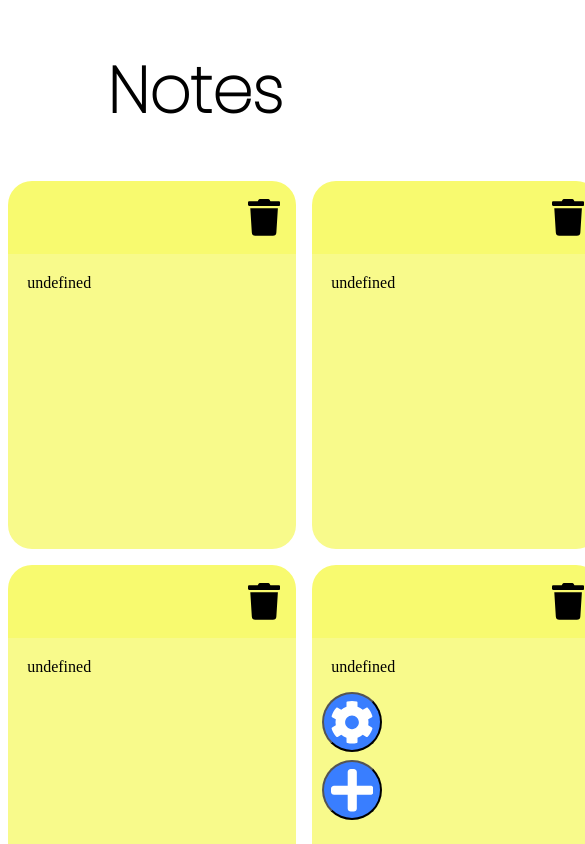
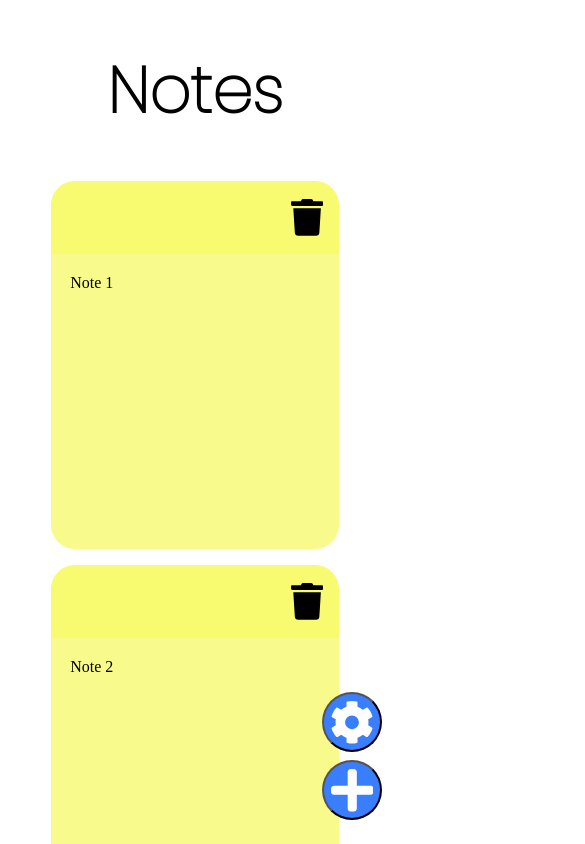
Before and after one commit to shivrm/notes, a Svelte app: page / in a window 390 px wide. Shown: the top 844 px of the page, 585 px wide, since content can reach past the window. Built offline with nearby package versions, Linux system fonts and the light colour scheme; the HTML template or start-up script is replaced by a standard one.

Commit message:
Add custom grid styling for mobile devices in App

```diff
--- a/src/App.svelte
+++ b/src/App.svelte
@@ -1,6 +1,7 @@
 <script>
     import Note from "./Note.svelte";
-    import Menu from "./Menu.svelte"
+    import NoteEditor from "./NoteEditor.svelte";
+    import Menu from "./Menu.svelte";
 
     import { notes } from "./stores";
 </script>
@@ -17,6 +18,13 @@
         display: grid;
         grid-gap: 1em;
         grid-template-columns: repeat(4, 1fr);
+        place-items: center;
+    }
+
+    @media (max-width: 1000px) {
+        .notes {
+            grid-template-columns: 1fr;
+        }
     }
 </style>
 
@@ -28,10 +36,11 @@
 
 <main>
     <section class="notes">
-        {#each $notes as note}
-            <Note />
+        {#each $notes as note, index}
+            <Note {...note} {index}/>
         {/each}
     </section>
 </main>
 
+<NoteEditor />
 <Menu />
```
